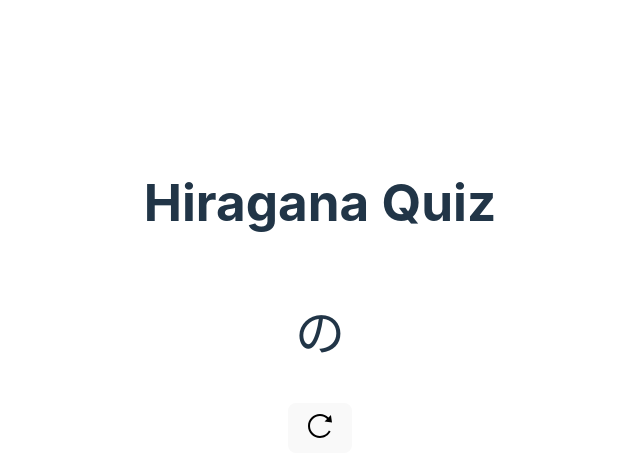
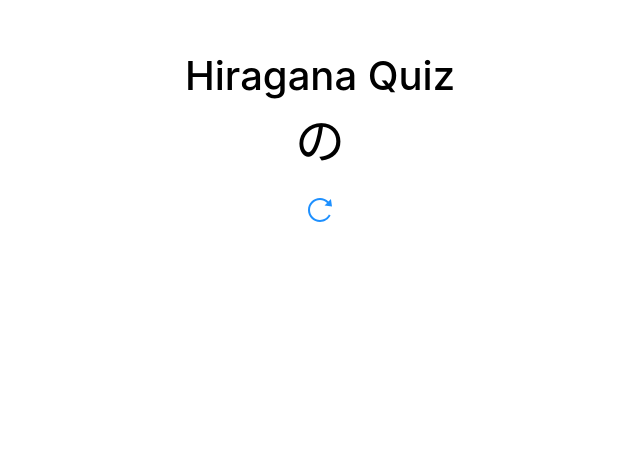
Before and after one commit to Amoong/card-quiz, a Svelte app: page / in a window 1280 px wide. Shown: the part 104-580 px from the top of the page, without its empty margins (320-960 px from the left). Built offline with nearby package versions, Linux system fonts and the light colour scheme.

Commit message:
Update styles

```diff
--- a/src/App.svelte
+++ b/src/App.svelte
@@ -1,15 +1,33 @@
 <script lang="ts">
-  import refresh from "/refresh.svg";
-  import { HIRAGANA } from "./constants/characters";
   import Question from "./lib/Question.svelte";
   import { createRandomPicker } from "./utils/pick-random";
+  import { HIRAGANA } from "./constants/characters";
+  import { onMount, onDestroy } from "svelte";
 
   const pickRandom = createRandomPicker(HIRAGANA);
 
   let pickedHiragana = pickRandom();
+  let buttonElem: HTMLElement | undefined;
+  let rotate = false;
+
+  onMount(() => {
+    buttonElem = document.getElementById("card-refresh-btn");
+
+    buttonElem?.addEventListener("animationend", removeRotate);
+  });
+
+  onDestroy(() => {
+    buttonElem?.removeEventListener("animationend", removeRotate);
+  });
 
   const onClick = () => {
+    rotate = true;
+
     pickedHiragana = pickRandom();
+  };
+
+  const removeRotate = () => {
+    rotate = false;
   };
 </script>
 
@@ -19,10 +37,72 @@
   <div class="card">
     <Question text={pickedHiragana} />
   </div>
-  <button on:click={onClick}>
-    <img src={refresh} class="logo" alt="Vite Logo" />
+  <button
+    style:transform={"rotate(360deg)"}
+    id="card-refresh-btn"
+    class:rotate
+    on:click={onClick}
+  >
+    <svg
+      xmlns="http://www.w3.org/2000/svg"
+      width="24"
+      height="24"
+      viewBox="0 0 24 24"
+      fill="currentColor"
+      ><path
+        d="M12 0c3.31 0 6.291 1.353 8.459 3.522l2.48-2.48 1.061 7.341-7.437-.966 2.489-2.489c-1.808-1.807-4.299-2.928-7.052-2.928-5.514 0-10 4.486-10 10s4.486 10 10 10c3.872 0 7.229-2.216 8.89-5.443l1.717 1.046c-2.012 3.803-6.005 6.397-10.607 6.397-6.627 0-12-5.373-12-12s5.373-12 12-12z"
+      /></svg
+    >
   </button>
 </main>
 
-<style>
+<style lang="scss">
+  main {
+    display: flex;
+    flex-direction: column;
+    align-items: center;
+    width: 100%;
+    height: 100%;
+    margin-top: 20vh;
+    margin-top: 20dvh;
+  }
+
+  h1 {
+    font-size: 40px;
+    font-weight: 500;
+    text-align: center;
+    margin-bottom: 20px;
+  }
+
+  .card {
+    text-align: center;
+    margin-bottom: 20px;
+  }
+
+  button {
+    width: 50px;
+    height: 50px;
+    background-color: transparent;
+    color: dodgerblue;
+    border-radius: 10px;
+    transform-origin: center;
+
+    &:active {
+      opacity: 0.8;
+    }
+
+    &.rotate {
+      animation: rotate 0.3s ease-in-out;
+    }
+  }
+
+  @keyframes rotate {
+    0% {
+      transform: rotate(0deg);
+    }
+
+    100% {
+      transform: rotate(360deg);
+    }
+  }
 </style>
--- a/src/app.css
+++ b/src/app.css
@@ -2,10 +2,6 @@
   font-family: Inter, system-ui, Avenir, Helvetica, Arial, sans-serif;
   line-height: 1.5;
   font-weight: 400;
-
-  color-scheme: light dark;
-  color: rgba(255, 255, 255, 0.87);
-  background-color: #242424;
 
   font-synthesis: none;
   text-rendering: optimizeLegibility;
@@ -14,67 +10,145 @@
   -webkit-text-size-adjust: 100%;
 }
 
-a {
-  font-weight: 500;
-  color: #646cff;
-  text-decoration: inherit;
+:root,
+body,
+#app {
+  height: 100vh;
+  height: 100dvh;
 }
-a:hover {
-  color: #535bf2;
+
+html,
+body,
+div,
+span,
+applet,
+object,
+iframe,
+h1,
+h2,
+h3,
+h4,
+h5,
+h6,
+p,
+blockquote,
+pre,
+a,
+abbr,
+acronym,
+address,
+big,
+cite,
+code,
+del,
+dfn,
+em,
+img,
+ins,
+kbd,
+q,
+s,
+samp,
+small,
+strike,
+strong,
+sub,
+sup,
+tt,
+var,
+b,
+u,
+i,
+center,
+dl,
+dt,
+dd,
+ol,
+ul,
+li,
+fieldset,
+form,
+label,
+legend,
+table,
+caption,
+tbody,
+tfoot,
+thead,
+tr,
+th,
+td,
+article,
+aside,
+canvas,
+details,
+embed,
+figure,
+figcaption,
+footer,
+header,
+hgroup,
+menu,
+nav,
+output,
+ruby,
+section,
+summary,
+time,
+mark,
+audio,
+video {
+  margin: 0;
+  padding: 0;
+  border: 0;
+  font-size: 100%;
+  font: inherit;
+  vertical-align: baseline;
+}
+
+/* HTML5 display-role reset for older browsers */
+article,
+aside,
+details,
+figcaption,
+figure,
+footer,
+header,
+hgroup,
+menu,
+nav,
+section {
+  display: block;
 }
 
 body {
-  margin: 0;
-  display: flex;
-  place-items: center;
-  min-width: 320px;
-  min-height: 100vh;
+  line-height: 1;
 }
 
-h1 {
-  font-size: 3.2em;
-  line-height: 1.1;
+ol,
+ul {
+  list-style: none;
 }
 
-.card {
-  padding: 2em;
+blockquote,
+q {
+  quotes: none;
 }
 
-#app {
-  max-width: 1280px;
-  margin: 0 auto;
-  padding: 2rem;
-  text-align: center;
+blockquote:before,
+blockquote:after,
+q:before,
+q:after {
+  content: '';
+  content: none;
+}
+
+table {
+  border-collapse: collapse;
+  border-spacing: 0;
 }
 
 button {
-  border-radius: 8px;
-  border: 1px solid transparent;
-  padding: 0.6em 1.2em;
-  font-size: 1em;
-  font-weight: 500;
-  font-family: inherit;
-  background-color: #1a1a1a;
+  border: 0;
   cursor: pointer;
-  transition: border-color 0.25s;
 }
-button:hover {
-  border-color: #646cff;
-}
-button:focus,
-button:focus-visible {
-  outline: 4px auto -webkit-focus-ring-color;
-}
-
-@media (prefers-color-scheme: light) {
-  :root {
-    color: #213547;
-    background-color: #ffffff;
-  }
-  a:hover {
-    color: #747bff;
-  }
-  button {
-    background-color: #f9f9f9;
-  }
-}
```
Also changed, not shown: public/refresh.svg (deleted).
